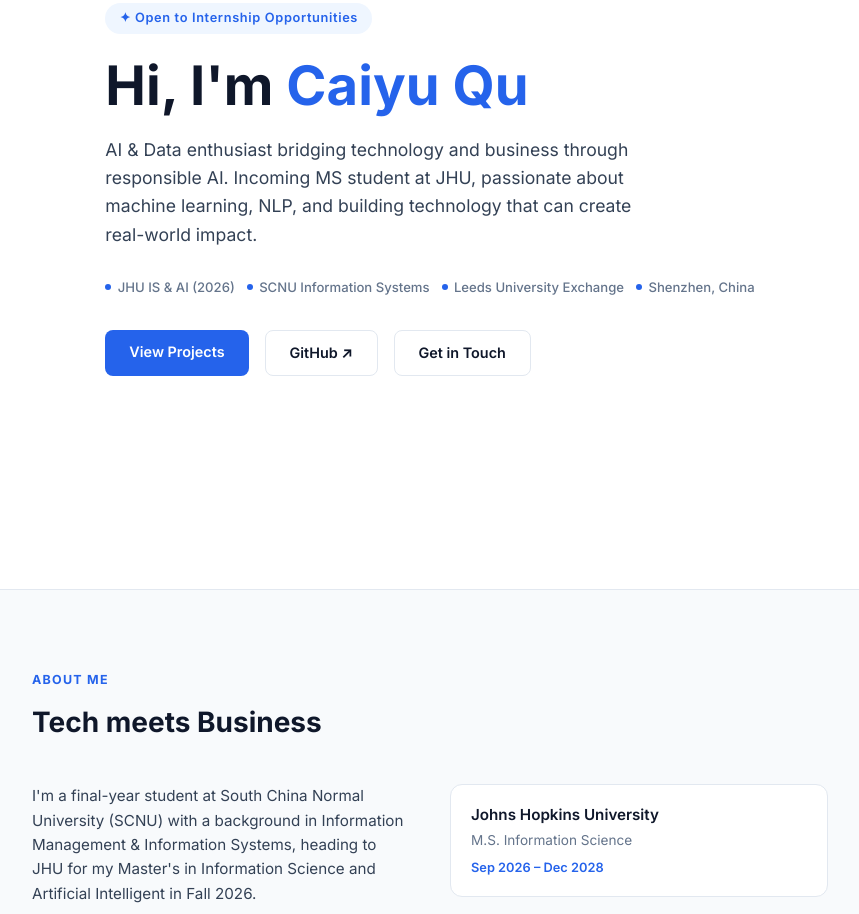
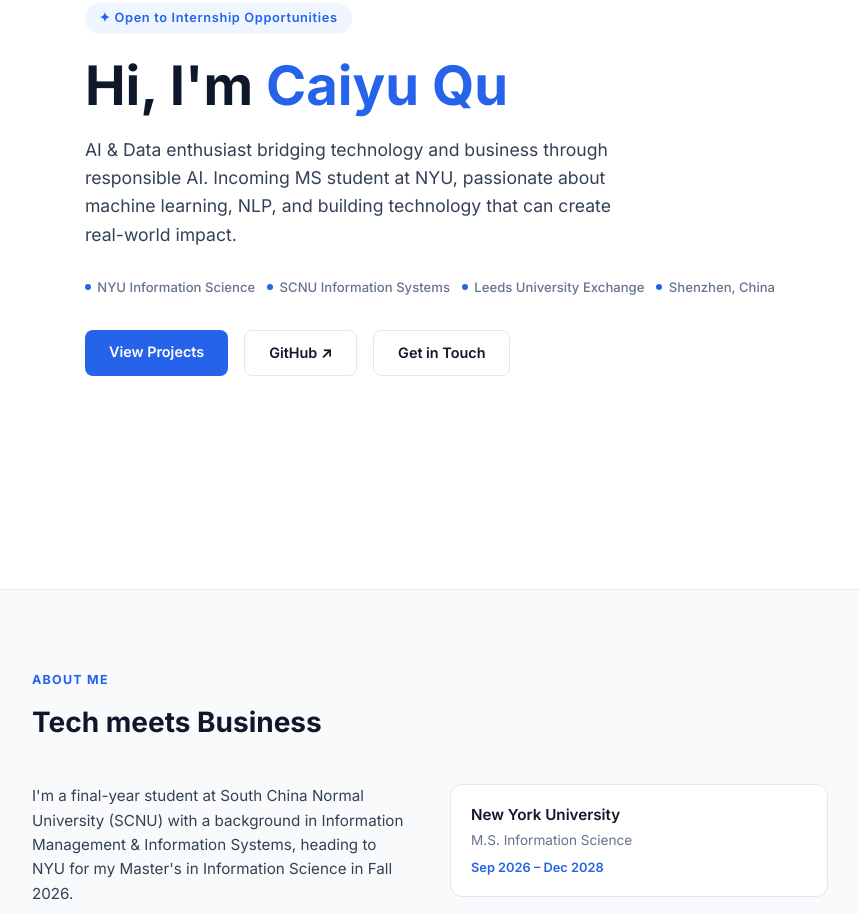
Before and after one commit to amberquu/amberquu.github.io, a plain HTML site: page index.html in a window 1280 px wide. Shown: the part 210-1124 px from the top of the page, without its empty margins (210-1069 px from the left). Drawn offline with Linux system fonts and the light colour scheme.

Commit message:
Update education

```diff
--- a/index.html
+++ b/index.html
@@ -223,10 +223,10 @@
       <h1 class="hero-name">Hi, I'm <span>Caiyu Qu</span></h1>
       <p class="hero-sub">
         AI &amp; Data enthusiast bridging technology and business through responsible AI.
-        Incoming MS student at JHU, passionate about machine learning, NLP, and building technology that can create real-world impact.
+        Incoming MS student at NYU, passionate about machine learning, NLP, and building technology that can create real-world impact.
       </p>
       <div class="hero-meta">
-        <span class="badge">JHU IS & AI (2026)</span>
+        <span class="badge">NYU Information Science</span>
         <span class="badge">SCNU Information Systems</span>
         <span class="badge">Leeds University Exchange</span>
         <span class="badge">Shenzhen, China</span>
@@ -249,8 +249,8 @@
       <div class="about-text">
         <p>
           I'm a final-year student at South China Normal University (SCNU) with a background in
-          Information Management &amp; Information Systems, heading to JHU for my Master's in
-          Information Science and Artificial Intelligent in Fall 2026.
+          Information Management &amp; Information Systems, heading to NYU for my Master's in
+          Information Science in Fall 2026.
         </p>
         <p>
           My sweet spot is the intersection of AI/data and real-world business problems.
@@ -263,7 +263,7 @@
       </div>
       <div class="edu-list">
         <div class="edu-item">
-          <div class="edu-school">Johns Hopkins University</div>
+          <div class="edu-school">New York University</div>
           <div class="edu-deg">M.S. Information Science</div>
           <div class="edu-year">Sep 2026 – Dec 2028</div>
         </div>
@@ -593,7 +593,7 @@
           <span class="skill-item">scikit-learn</span>
           <span class="skill-item">HuggingFace</span>
           <span class="skill-item">BERT</span>
-          <span class="skill-item">LSTM</span>
+          <span class="skill-item">NLP</span>
           <span class="skill-item">CNN</span>
           <span class="skill-item">SVM</span>
           <span class="skill-item">LLM / AIGC</span>
```
